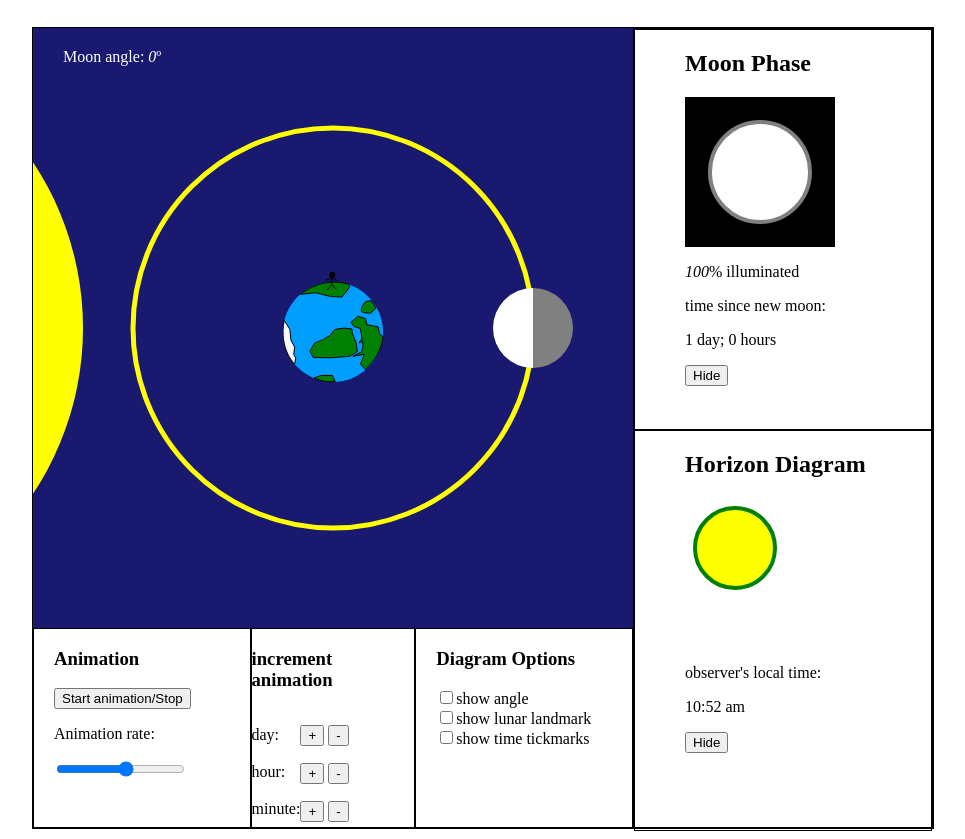
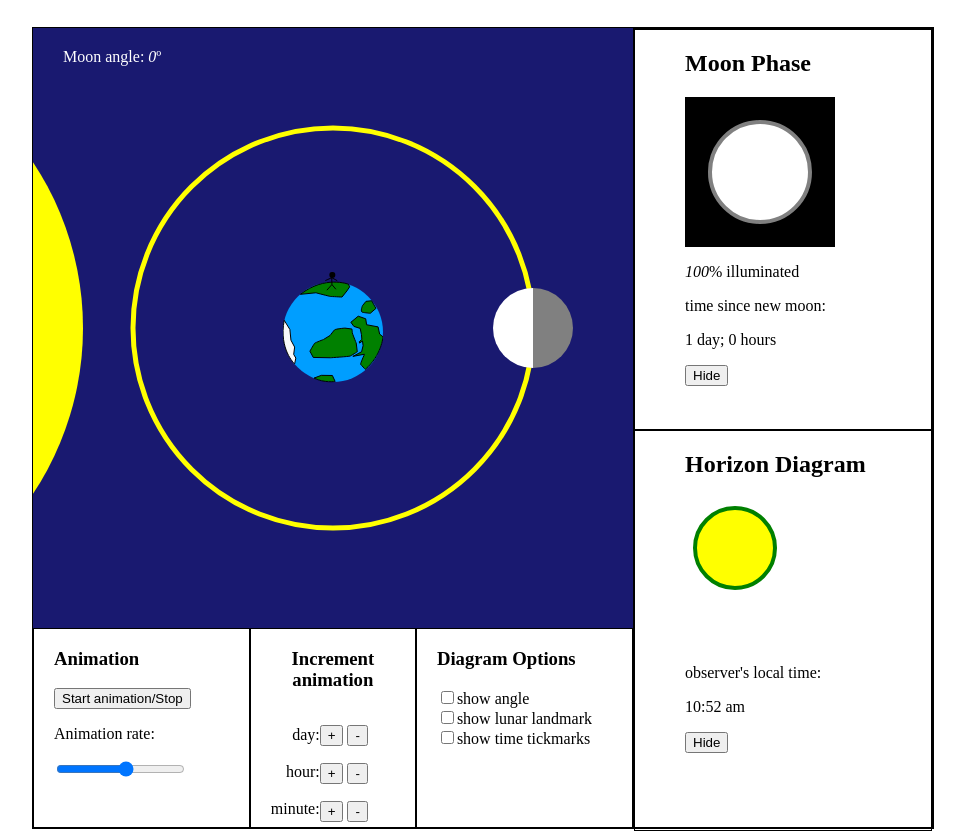
Before and after one commit to RenatoExpert/alexlune, a plain HTML site: page index.html in a window 1280 px wide. Shown: the part 113-952 px from the top of the page, without its empty margins (6-971 px from the left). Drawn offline with Linux system fonts and the light colour scheme; a script that the page names is missing.

Commit message:
testing css

```diff
--- a/index.html
+++ b/index.html
@@ -55,9 +55,11 @@
 							<p><input type="range" id="speed" name="speed" min="-100" max="100" value='10'></p>
 						</div>
 						<div id='changeTime' class='border-solid'>
-							<h3>increment animation</h3>
+							<span class='centerTXT'>
+								<h3>Increment animation</h3>
+							</span>
 							<div class='flex'>
-								<div id='changeLabels'>
+								<div id='changeLabels' class='pad20 rightTXT'>
 									<p>day:<p>
 									<p>hour:</p>
 									<p>minute:</p>
@@ -206,6 +208,8 @@
 	.w200 {width:200px}
 	.w150 {width:150px}
 	.margin30 {margin:30px}
+	.centerTXT {text-align:center}
+	.rightTXT {text-align:right}
 
 	#cred-lang {position:absolute;left:600px;top:20px}
 	#big {width:900px;height:800px;left:60px}
@@ -218,6 +222,7 @@
 			#lebo {height:200px}
 			#changeTime {line-height:21px}
 			#changeTime .flex {}
+
 				#changeTime > button {width:21px;height:21px}
 		#right {width:300px}
 			#right > div { height:50% }
```
